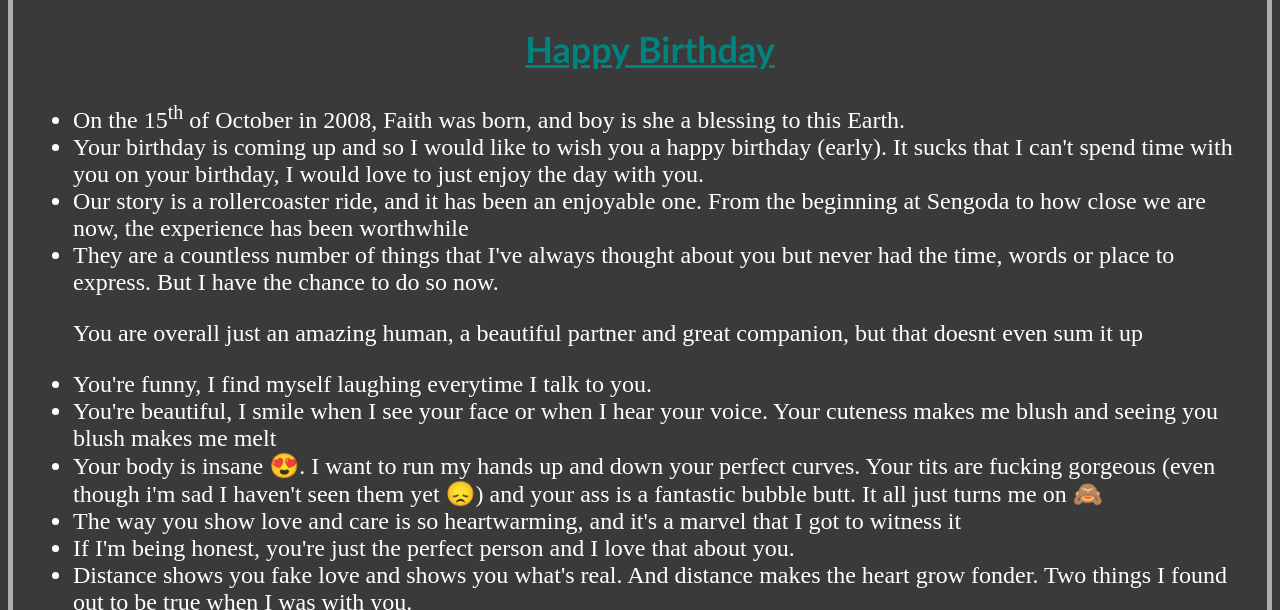
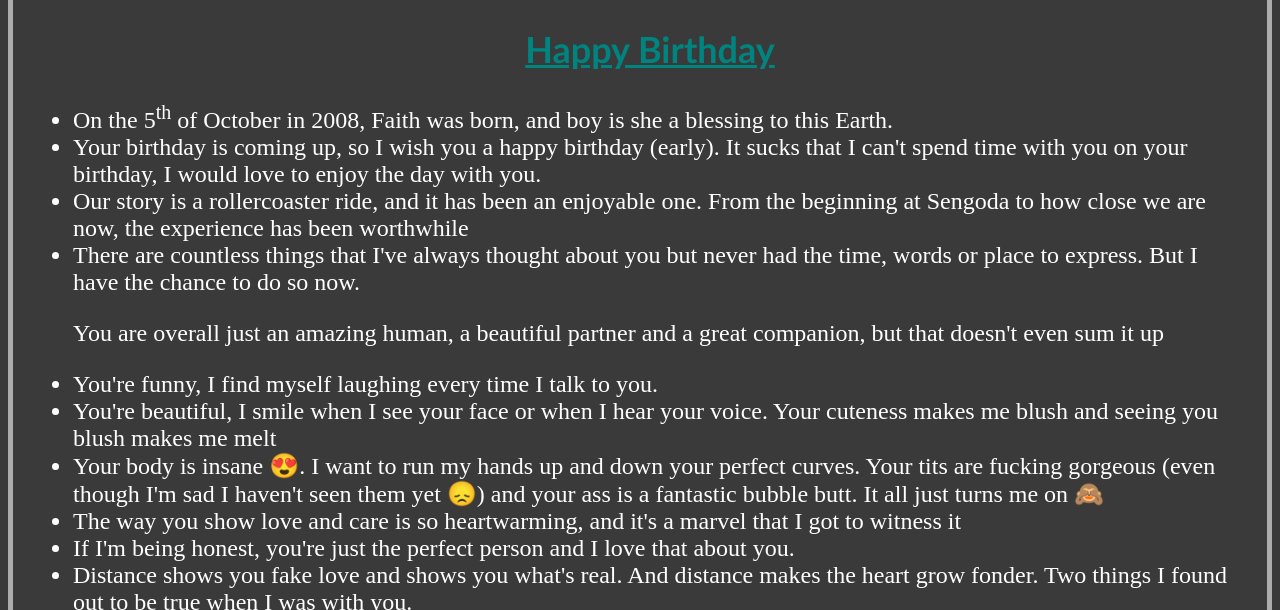
Before and after one commit to MyGirl-loveyou/LoveYouFaith, a plain HTML site: page index.html in a window 1280 px wide. Shown: the part 1040-1650 px from the top of the page. Drawn offline with Linux system fonts and the light colour scheme.

Commit message:
Update index.html

```diff
--- a/index.html
+++ b/index.html
@@ -18,14 +18,14 @@
       </figure>
         <h2>Happy Birthday</h2>
       <ul id='tribute-info'>
-      <li>On the 15<sup>th</sup> of October in 2008, Faith was born, and boy is she a blessing to this Earth.</li>
-      <li>Your birthday is coming up and so I would like to wish you a happy birthday (early). It sucks that I can't spend time with you on your birthday, I would love to just enjoy the day with you.</li>
+      <li>On the 5<sup>th</sup> of October in 2008, Faith was born, and boy is she a blessing to this Earth.</li>
+      <li>Your birthday is coming up, so I wish you a happy birthday (early). It sucks that I can't spend time with you on your birthday, I would love to enjoy the day with you.</li>
       <li>Our story is a rollercoaster ride, and it has been an enjoyable one. From the beginning at Sengoda to how close we are now, the experience has been worthwhile</li>
-      <li>They are a countless number of things that I've always thought about you but never had the time, words or place to express. But I have the chance to do so now.</li>
-      <p class="li">You are overall just an amazing human, a beautiful partner and great companion, but that doesnt even sum it up</p>
-      <li>You're funny, I find myself laughing everytime I talk to you.</li>
+      <li> There are countless things that I've always thought about you but never had the time, words or place to express. But I have the chance to do so now.</li>
+      <p class="li">You are overall just an amazing human, a beautiful partner and a great companion, but that doesn't even sum it up</p>
+      <li>You're funny, I find myself laughing every time I talk to you.</li>
       <li>You're beautiful, I smile when I see your face or when I hear your voice. Your cuteness makes me blush and seeing you blush makes me melt</li>
-      <li>Your body is insane &#128525. I want to run my hands up and down your perfect curves. Your tits are fucking gorgeous (even though i'm sad I haven't seen them yet &#128542) and your ass is a fantastic bubble butt. It all just turns me on &#128584</li>
+      <li>Your body is insane &#128525. I want to run my hands up and down your perfect curves. Your tits are fucking gorgeous (even though I'm sad I haven't seen them yet &#128542) and your ass is a fantastic bubble butt. It all just turns me on &#128584</li>
       <li>The way you show love and care is so heartwarming, and it's a marvel that I got to witness it</li>
       <li>If I'm being honest, you're just the perfect person and I love that about you.</li>
       <li>Distance shows you fake love and shows you what's real. And distance makes the heart grow fonder. Two things I found out to be true when I was with you.</li>
```
